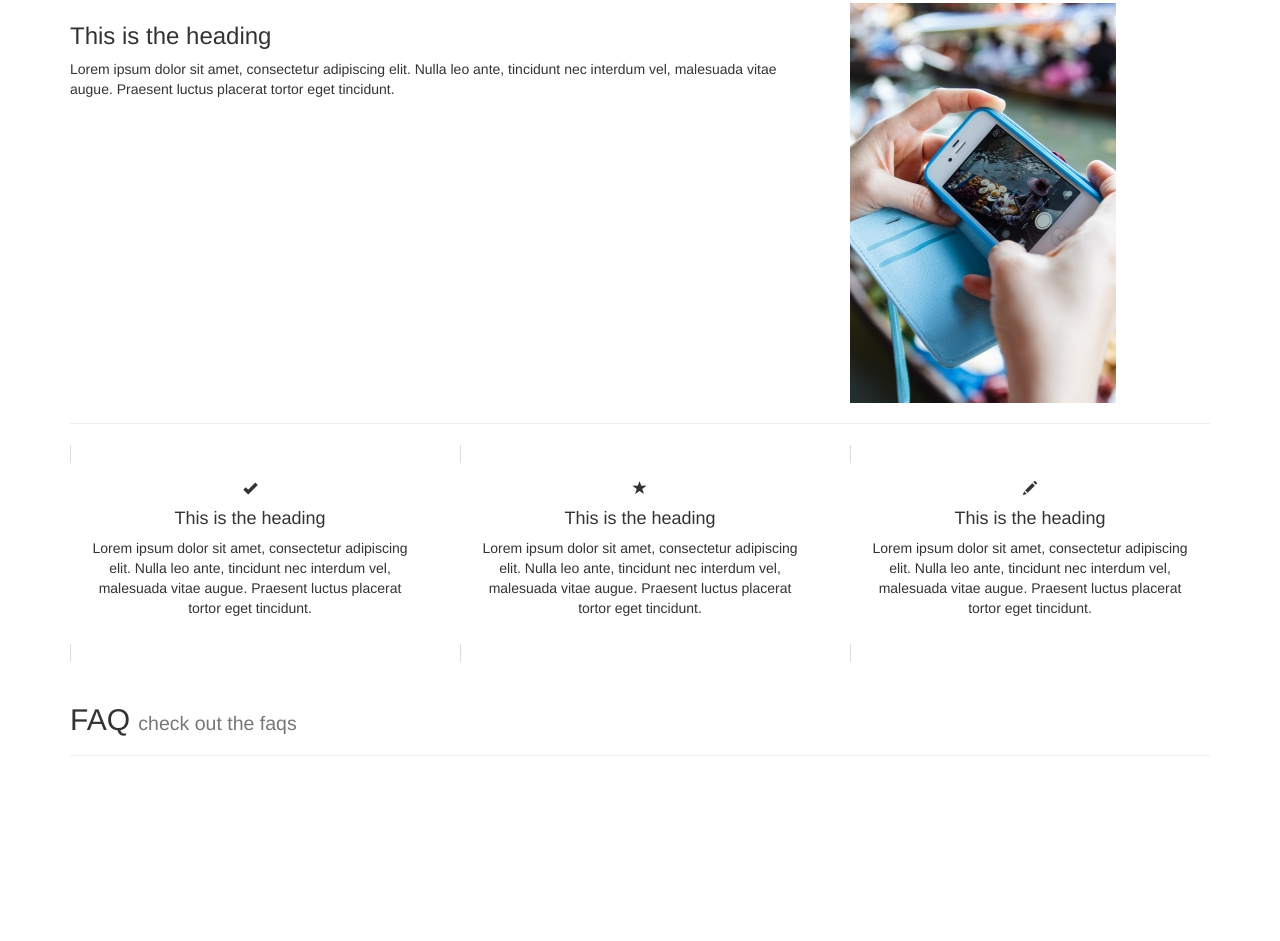
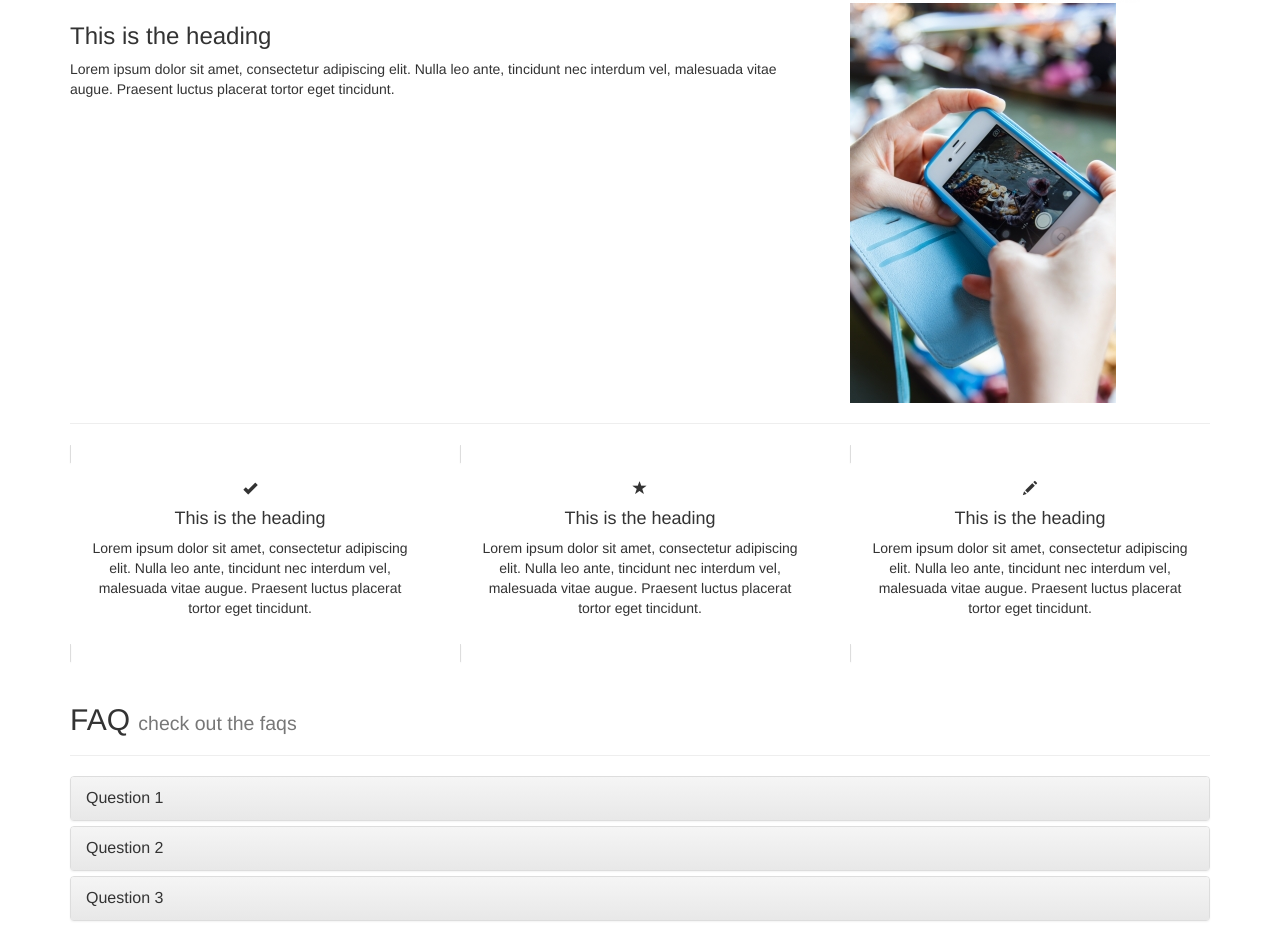
Before and after one commit to arrayoutofbounds/responsive_website, a plain HTML site: page index.html in a window 1280 px wide. Shown: the part 2169-3110 px from the top of the page. Before the commit the page ends 2945 px from the top, so only its background shows below. Drawn offline with nearby package versions, Linux system fonts and the light colour scheme.

Commit message:
faq added

```diff
--- a/index.html
+++ b/index.html
@@ -334,8 +334,63 @@
 
 			<!-- accordian is from jquery ui-->
 			<div class="panel-group" id="accordian">
-				<div class="">
+				<div class="panel panel-default">
+					<div class="panel-heading">
+						<div class="panel-title">
+							<a href="#collapse-1" data-toggle="collapse" data-parent="#accordian">
+								Question 1
+							</a>
+						</div><!-- end panel title-->
 
+						<!-- body -->
+						<div id="collapse-1" class="panel-collapse collapse">
+							<div class="panel-body">
+								<p>
+									Lorem ipsum dolor sit amet, consectetur adipiscing elit. Nulla leo ante, tincidunt nec interdum vel, malesuada vitae augue. Praesent luctus placerat tortor eget tincidunt.
+								</p>
+							</div>
+						</div>
+					</div>
+				</div>
+
+
+				<div class="panel panel-default">
+					<div class="panel-heading">
+						<div class="panel-title">
+							<a href="#collapse-2" data-toggle="collapse" data-parent="#accordian">
+								Question 2
+							</a>
+						</div><!-- end panel title-->
+
+						<!-- body -->
+						<div id="collapse-2" class="panel-collapse collapse">
+							<div class="panel-body">
+								<p>
+									Lorem ipsum dolor sit amet, consectetur adipiscing elit. Nulla leo ante, tincidunt nec interdum vel, malesuada vitae augue. Praesent luctus placerat tortor eget tincidunt.
+								</p>
+							</div>
+						</div>
+					</div>
+				</div>
+
+
+				<div class="panel panel-default">
+					<div class="panel-heading">
+						<div class="panel-title">
+							<a href="#collapse-3" data-toggle="collapse" data-parent="#accordian">
+								Question 3
+							</a>
+						</div><!-- end panel title-->
+
+						<!-- body -->
+						<div id="collapse-3" class="panel-collapse collapse">
+							<div class="panel-body">
+								<p>
+									Lorem ipsum dolor sit amet, consectetur adipiscing elit. Nulla leo ante, tincidunt nec interdum vel, malesuada vitae augue. Praesent luctus placerat tortor eget tincidunt.
+								</p>
+							</div>
+						</div>
+					</div>
 				</div>
 			</div>
 
```
